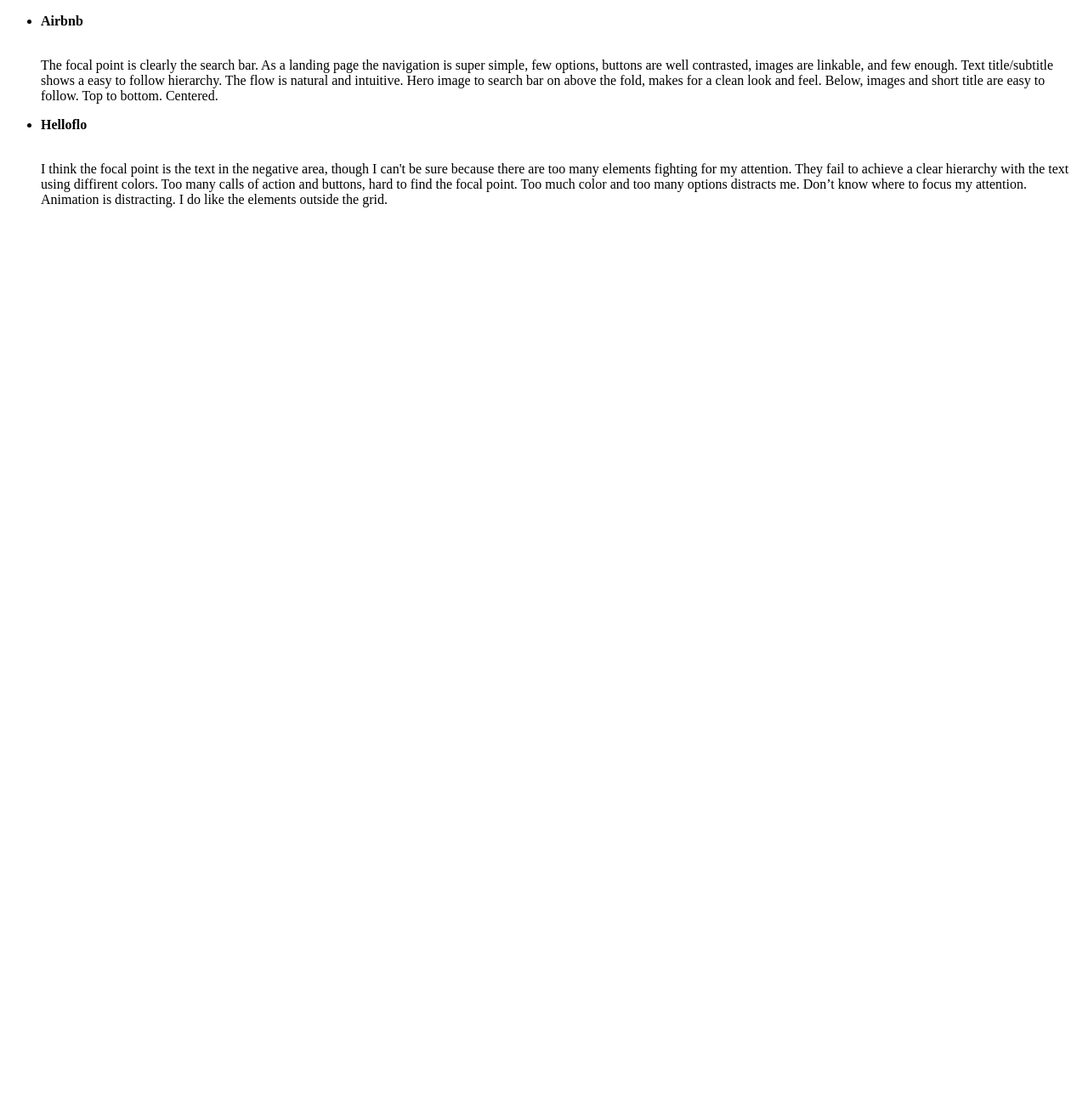
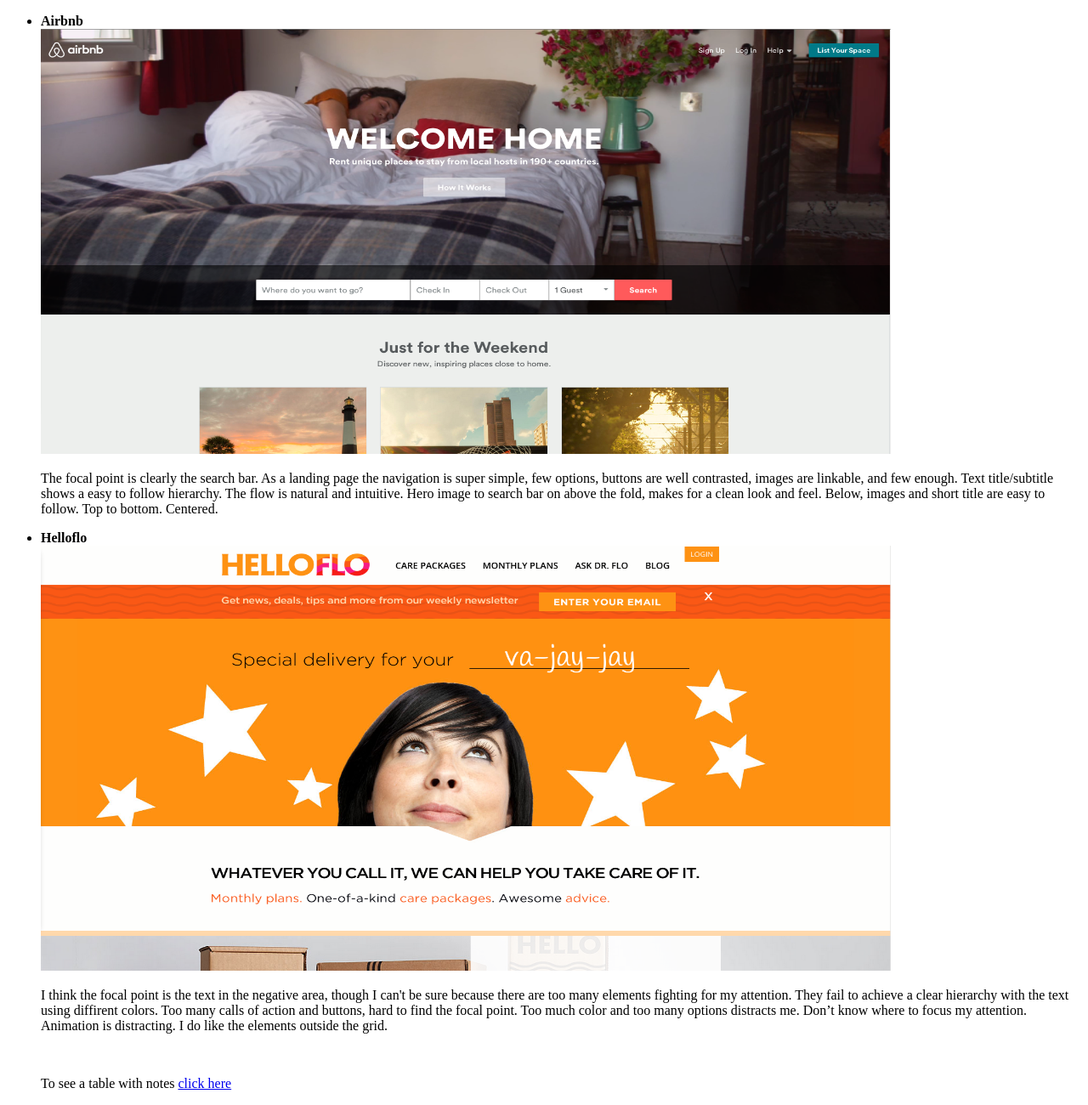
Before and after one commit to dorlandini/dorlandini.github.io, a plain HTML site: page Build-Your-Design-Challenge/index.html in a window 1280 px wide. Shown: the part 445-1745 px from the top of the page at 85% size. Before the commit the page ends 800 px from the top, so only its background shows below. Drawn offline with Linux system fonts and the light colour scheme.

Commit message:
Fixed Images & Added docx
Fixed the images and added a link to my draft

```diff
--- a/Build-Your-Design-Challenge/index.html
+++ b/Build-Your-Design-Challenge/index.html
@@ -29,22 +29,20 @@
 
 	<ul>
 	<li><strong>Airbnb</strong></li>
-	<img>
+
+	<img src="http://dorlandini.github.io/Build-Your-Design-Challenge/airbnb-screenshot.png" alt="Helloflow.com" height="500" width="1000">
+
 	<p>The focal point is clearly the search bar. As a landing page the navigation is super simple, few options, buttons are well contrasted, images are linkable, and few enough. Text title/subtitle shows a easy to follow hierarchy. The flow is natural and intuitive. Hero image to search bar on above the fold, makes for a clean look and feel. Below, images and short title are easy to follow. Top to bottom. Centered.</p>
 
 	<li><strong>Helloflo</strong></li>
-	<img>
+
+	<img src="http://dorlandini.github.io/Build-Your-Design-Challenge/helloflow-screenshot.png" alt="Helloflow.com" height="500" width="1000">
+
 	<p>I think the focal point is the text in the negative area, though I can't be sure because there are too many elements fighting for my attention. They fail to achieve a clear hierarchy with the text using diffirent colors. Too many calls of action and buttons, hard to find the focal point. Too much color and too many options distracts me. Don’t know where to focus my attention. Animation is distracting. I do like the elements outside the grid.</p>
+	</br>
+
+	<p>To see a table with notes <a href="http://dorlandini.github.io/Build-Your-Design-Challenge/airbnb-vs-helloflo.docx" target="none">click here</a></p>
 	</ul>
-
-
-
-
-
-
-
-
-
 
 	</body>
 </html>
```
Also changed, not shown: 1 other file.
